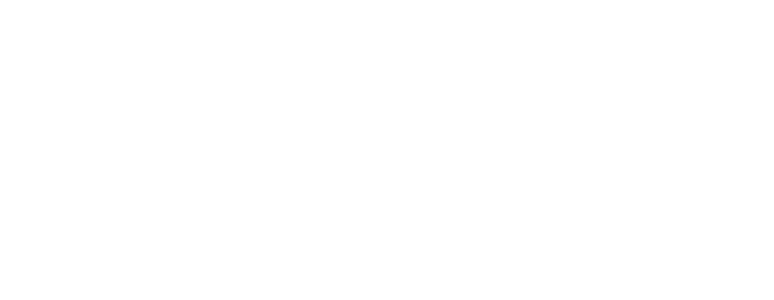
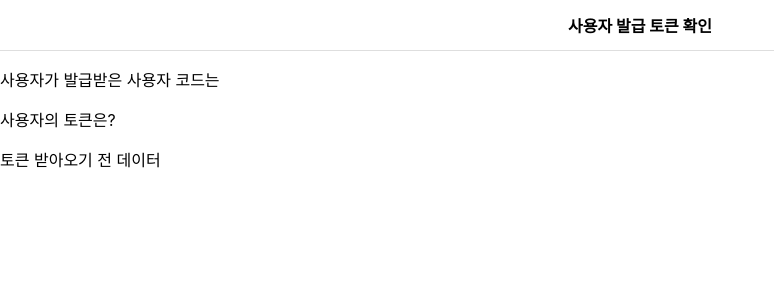
Before and after one commit to skymill2000/finDT, a React (Create React App) app in the folder fintech/: page /authResult in a window 1280 px wide. Shown: the top 300 px of the page, without its empty margins (0-774 px from the left). Built offline with nearby package versions, Linux system fonts and the light colour scheme.

Commit message:
QS 쿼리 스트링 처리 라이브러리 추가
authresult 페이지 / 라우터 추가

```diff
--- a/fintech/package.json
+++ b/fintech/package.json
@@ -7,6 +7,8 @@
     "@testing-library/react": "^11.2.7",
     "@testing-library/user-event": "^12.8.3",
     "axios": "^0.21.1",
+    "qs": "^6.10.1",
+    "query-string": "^7.0.0",
     "react": "^17.0.2",
     "react-dom": "^17.0.2",
     "react-router-dom": "^5.2.0",
--- a/fintech/src/App.js
+++ b/fintech/src/App.js
@@ -2,6 +2,7 @@
 import { BrowserRouter as Router, Switch, Route } from "react-router-dom";
 import NewsPage from './pages/NewsPage';
 import MainPage from './pages/MainPage';
+import AuthResultPage from './pages/AuthResultPage';
 
 
 function App() {
@@ -14,6 +15,9 @@
       <Route path="/main" exact>
         <MainPage/>
       </Route>
+      <Route path="/authResult" exact>
+        <AuthResultPage/>
+      </Route>
   </Switch>
 </Router>)
 }
--- /dev/null
+++ b/fintech/src/pages/AuthResultPage.js
@@ -0,0 +1,33 @@
+import React, { useState, useEffect } from "react";
+import { useLocation } from "react-router-dom";
+import queryString from "query-string";
+import Header from "../component/common/Header";
+import AuthButton from "../component/common/AuthButton";
+import axios from "axios";
+import qs from "qs";
+
+const AuthResultPage = () => {
+  const { search } = useLocation();
+  const { code } = queryString.parse(search);
+  const [accessToken, setaccessToken] = useState("토큰 받아오기 전 데이터");
+
+  useEffect(() => {
+    getAccessToken();
+  }, []);
+
+  const getAccessToken = () => {
+
+  };
+
+  return (
+    <>
+      <Header title={"사용자 발급 토큰 확인"}></Header>
+      <p>사용자가 발급받은 사용자 코드는</p>
+      <p>{code}</p>
+      <p>사용자의 토큰은?</p>
+      <p>{accessToken}</p>
+    </>
+  );
+};
+
+export default AuthResultPage;
```
Also changed, not shown: 2 other files (tests, documents, lock files or other folders).
